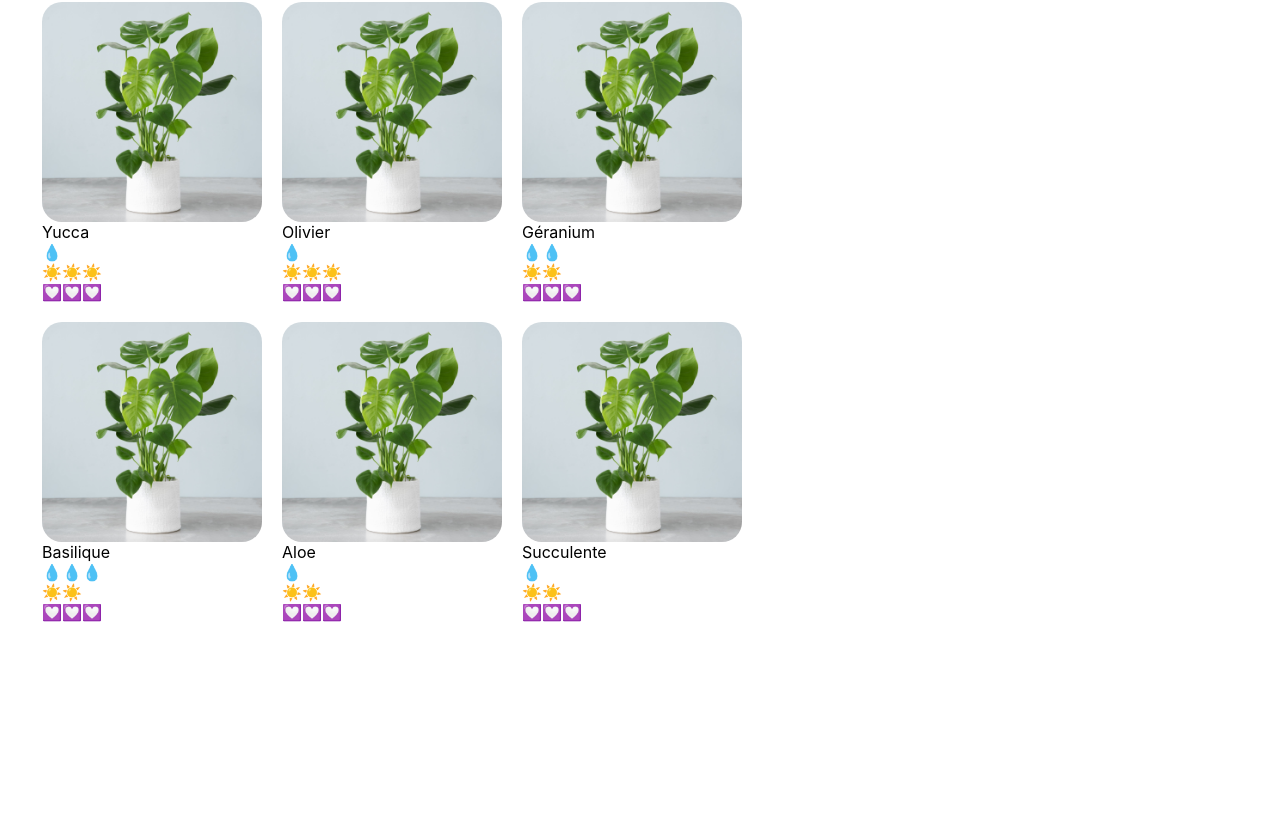
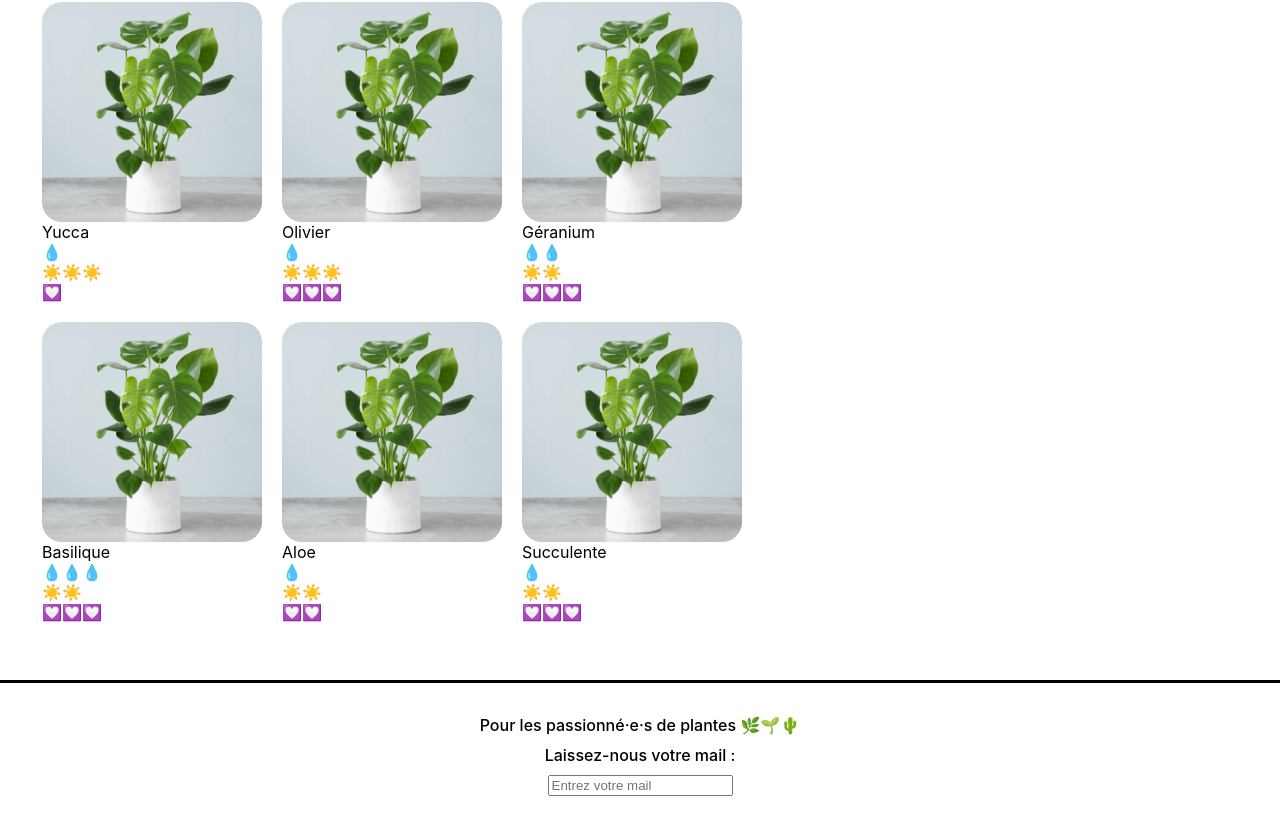
Before and after one commit to Paul-prog44/La-maison-jungle-OC-, a React (Create React App) app: page / in a window 1280 px wide. Shown: the part 846-1674 px from the top of the page. Before the commit the page ends 1526 px from the top, so only its background shows below. Built offline with nearby package versions, Linux system fonts and the light colour scheme.

Commit message:
Add mail input field and control

```diff
--- a/src/components/App.js
+++ b/src/components/App.js
@@ -1,10 +1,16 @@
 import Banner from './Banner'
 import Cart from './Cart';
 import ShoppingList from './ShoppingList';
+import Footer from './Footer';
 
 
 function App() {
-  return <div><Banner /><Cart /><ShoppingList /></div>
+  return <div>
+            <Banner />
+            <Cart />
+            <ShoppingList />
+            <Footer />
+          </div>
 }
 
 export default App;
--- a/src/components/CareScale.js
+++ b/src/components/CareScale.js
@@ -1,9 +1,22 @@
+function CareAdvice(careType, scaleValue) {
+		const scaleType = careType ==='light' ? 'de lumière' : "d'arrosage"
+		if (scaleValue === 1) {
+			alert('Cette plante requiert peu '+ scaleType )
+		}
+		else if (scaleValue === 2) {
+			alert('Cette plante requiert modérement '+ scaleType)
+		}
+		else if (scaleValue === 3) {
+			alert('Cette plante requiert beaucoup ' + scaleType)
+		}
+}
+
 function CareScale({ scaleValue, careType }) {
 	const range = [1, 2, 3]
 	const scaleType = careType === 'light' ? '☀️' : '💧' //Affichage du symbole en fonction du scaletype
 
 	return (
-		<div>
+		<div onClick={()=>CareAdvice(careType, scaleValue)}>
 			{range.map((rangeElem) => //rangeElem est chacun des élements de l'array range
 				scaleValue >= rangeElem ? (
 					<span key={rangeElem.toString()}>{scaleType}</span>
--- /dev/null
+++ b/src/components/Footer.js
@@ -0,0 +1,33 @@
+import { useState } from 'react'
+import '../styles/Footer.css'
+
+function Footer() {
+	const [inputValue, setInputValue] = useState('')
+
+	function handleInput(e) {
+		setInputValue(e.target.value)
+	}
+
+	function handleBlur() {
+		if (!inputValue.includes('@')) {
+			alert("Attention, il n'y a pas d'@, ceci n'est pas une adresse valide 😥")
+		}
+	}
+
+	return (
+		<footer className='lmj-footer'>
+			<div className='lmj-footer-elem'>
+				Pour les passionné·e·s de plantes 🌿🌱🌵
+			</div>
+			<div className='lmj-footer-elem'>Laissez-nous votre mail :</div>
+			<input
+				placeholder='Entrez votre mail'
+				onChange={handleInput}
+				value={inputValue}
+				onBlur={handleBlur}
+			/>
+		</footer>
+	)
+}
+
+export default Footer
--- a/src/components/PlantItem.js
+++ b/src/components/PlantItem.js
@@ -5,9 +5,10 @@
 function handleClick(plantName) {
     alert(`Vous voulez achetez 1 ${plantName} ? Très bon choix !✨`)
 }
+
 function PlantItem({name, cover, id, light, water, happiness}) {
     return (
-        <li key={id} className='lmj-plant-item' onClick={()=> handleClick(name)}>
+        <li key={id} className='lmj-plant-item' onClick={()=>handleClick(name)}>
             <img className='lmj-plant-item-cover' src={cover} alt={`${name} cover`} />
             {name}
             <div>
--- a/src/datas/plantList.js
+++ b/src/datas/plantList.js
@@ -18,7 +18,7 @@
 		light: 3,
 		water: 1,
 		cover: monstera,
-		happiness: 3
+		happiness: 2
 	},
 	{
 		name: 'pothos argenté',
@@ -36,7 +36,7 @@
 		light: 3,
 		water: 1,
 		cover: monstera,
-		happiness: 3
+		happiness: 1
 	},
 	{
 		name: 'olivier',
@@ -73,7 +73,7 @@
 		light: 2,
 		water: 1,
 		cover: monstera,
-		happiness: 3
+		happiness: 2
 	},
 	{
 		name: 'succulente',
--- /dev/null
+++ b/src/styles/Footer.css
@@ -0,0 +1,14 @@
+.lmj-footer {
+	color: black;
+	padding: 32px;
+	border-top: solid 3px black;
+	display: flex;
+	justify-content: flex-start;
+	flex-direction: column;
+	align-items: center;
+	font-weight: 500;
+}
+
+.lmj-footer-elem {
+	margin-bottom: 10px;
+}
```
Also changed, not shown: src/components/QuestionForm.js (added, +24 -0 lines), 1 other file (tests, documents, lock files or other folders).
